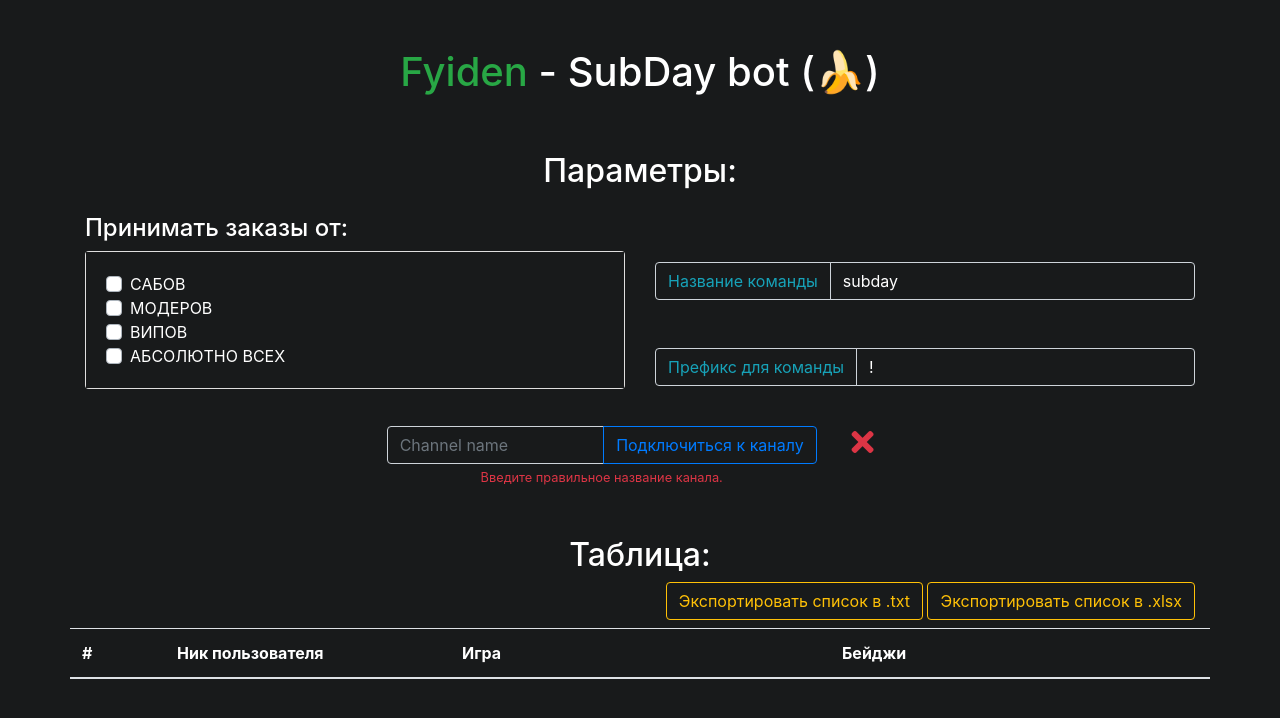
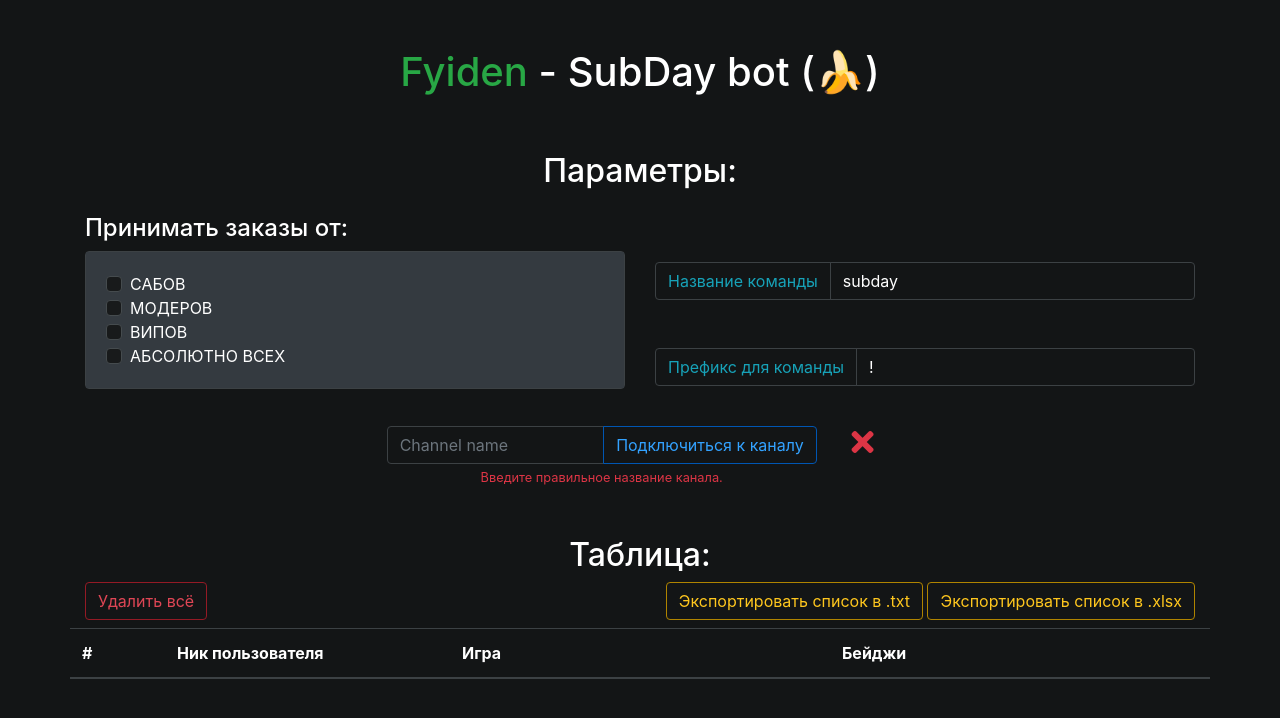
Before and after one commit to Agantor/SubDayBot, a plain HTML site: page index.html in a window 1280 px wide. Drawn offline with nearby package versions, Linux system fonts and the light colour scheme.

Commit message:
added "remove all" button + styles change

```diff
--- a/index.html
+++ b/index.html
@@ -9,7 +9,8 @@
     <meta property="og:description"
         content="Simple Twitch Chat bot for SubDay event that takes requests from the chat and saves them in a convenient format (table, .txt, .xlsx)" />
     <meta property="og:image" content="./images/uwu_purple112.png" />
-    <meta property="og:image:secure_url" content="https://static-cdn.jtvnw.net/emoticons/v2/303901608/default/dark/2.0" />
+    <meta property="og:image:secure_url"
+        content="https://static-cdn.jtvnw.net/emoticons/v2/303901608/default/dark/2.0" />
     <meta property="og:image:type" content="image/png" />
     <meta property="og:image:width" content="540" />
     <meta property="og:image:height" content="540" />
@@ -26,22 +27,23 @@
     <script src="https://stackpath.bootstrapcdn.com/bootstrap/4.5.2/js/bootstrap.min.js"
         integrity="sha384-B4gt1jrGC7Jh4AgTPSdUtOBvfO8shuf57BaghqFfPlYxofvL8/KUEfYiJOMMV+rV"
         crossorigin="anonymous"></script>
-        <link rel="stylesheet" href="https://pro.fontawesome.com/releases/v5.10.0/css/all.css" integrity="sha384-AYmEC3Yw5cVb3ZcuHtOA93w35dYTsvhLPVnYs9eStHfGJvOvKxVfELGroGkvsg+p" crossorigin="anonymous"/>
+    <link rel="stylesheet" href="https://pro.fontawesome.com/releases/v5.10.0/css/all.css"
+        integrity="sha384-AYmEC3Yw5cVb3ZcuHtOA93w35dYTsvhLPVnYs9eStHfGJvOvKxVfELGroGkvsg+p" crossorigin="anonymous" />
 
     <script async src="https://www.googletagmanager.com/gtag/js?id=UA-144022684-1"></script>
     <script>
         window.dataLayer = window.dataLayer || [];
-            function gtag(){dataLayer.push(arguments);}
+        function gtag() { dataLayer.push(arguments); }
         gtag('js', new Date());
 
         gtag('config', 'UA-144022684-1');
     </script>
 
 
-    <script  type="text/javascript" src="./static/tmi.js"></script>
-    <script  type="text/javascript" src="./static/FileSaver.js"></script>
-    <script  type="text/javascript" src="./static/xlsx.core.min.js"></script>
-    <script  type="text/javascript" src="./static/main.js"></script>
+    <script type="text/javascript" src="./static/tmi.js"></script>
+    <script type="text/javascript" src="./static/FileSaver.js"></script>
+    <script type="text/javascript" src="./static/xlsx.core.min.js"></script>
+    <script type="text/javascript" src="./static/main.js"></script>
 </head>
 
 <body>
@@ -49,15 +51,16 @@
 
     <div class="container text-white">
         <div class="text-center">
-            <h1 class=" pt-5"><a class="text-success" href="https://www.twitch.tv/fyiden">Fyiden</a>  - SubDay bot (🍌)</h1>
+            <h1 class=" pt-5"><a class="text-success" href="https://www.twitch.tv/fyiden">Fyiden</a> - SubDay bot (🍌)
+            </h1>
 
 
             <h2 class="text-center pt-5">Параметры:</h2>
             <div class="row">
                 <div class="text-left my-3 col-6">
                     <h4>Принимать заказы от:</h3>
-                        <div class="card ">
-                            <div class="card-body text-uppercase">
+                        <div class="card bg-dark">
+                            <div class="card-body text-uppercase bg-dark">
 
                                 <div class="custom-control custom-checkbox text-left  pl-4">
                                     <input type="checkbox" class="custom-control-input" id="subCheckBox">
@@ -134,11 +137,43 @@
 
             <!-- <hr> -->
             <h2 class="text-center pt-5">Таблица:</h2>
-            <div class="text-right">
-                <button class="btn btn-outline-warning" type="button" id="button-addon2" onclick="saveTxtFile()">Экспортировать список в
+            <div class="row">
+                <div class="text-left col-3">
+                    <button class="btn btn-outline-danger" type="button" id="button-addon2"
+                          data-toggle="modal"
+                        data-target=".bd-example-modal-sm">Удалить всё</button>
+                    <!-- <button type="button" class="btn btn-primary" data-toggle="modal"
+                        data-target=".bd-example-modal-sm">Small modal</button> -->
+
+                    <div class="modal fade bd-example-modal-sm" tabindex="-1" role="dialog"
+                        aria-labelledby="mySmallModalLabel" aria-hidden="true">
+                        <div class="modal-dialog">
+                            <div class="modal-content bg-dark">
+                                <!-- <div class="modal-header  bg-dark">
+                                  <h5 class="modal-title">Удалить все запросы?</h5>
+                                  <button type="button" class="close" data-dismiss="modal" aria-label="Close">
+                                    <span class=" bg-dark" aria-hidden="true">&times;</span>
+                                  </button>
+                                </div> -->
+                                <div class="modal-body">
+                                  <h2>Удалить все запросы?</h2>
+                                </div>
+                                <div class="modal-footer">
+                                  <button type="button" class="btn btn-outline-danger px-4" onclick="clearMessages()"  data-dismiss="modal">Да</button>
+                                  <button type="button" class="btn btn-secondary px-4" data-dismiss="modal">Нет</button>
+                                </div>
+                              </div>
+                        </div>
+                    </div>
+                </div>
+                <div class="text-right col-9">
+                    <button class="btn btn-outline-warning" type="button" id="button-addon2"
+                        onclick="saveTxtFile()">Экспортировать список в
                         .txt</button>
-                    <button class="btn btn-outline-warning" type="button" id="button-addon2" onclick="saveExcelFile()">Экспортировать список в
+                    <button class="btn btn-outline-warning" type="button" id="button-addon2"
+                        onclick="saveExcelFile()">Экспортировать список в
                         .xlsx</button>
+                </div>
             </div>
         </div>
         <table class="table mt-2 text-white">
--- a/static/main.js
+++ b/static/main.js
@@ -440,3 +440,10 @@ function saveExcelFile() {
     /* write workbook */
     XLSX.writeFile(wb, filename);
 }
+
+
+function clearMessages(){
+    config.messages = []
+    localStorage.removeItem('subDay_' + 'messages')
+    loadListToTable()
+}
--- a/static/styles.css
+++ b/static/styles.css
@@ -1,18 +1,44 @@
 /* *{
     background-color: #181a1b;
 } */
-div {
+/* div {
     background-color: #181a1b;
-}
+} */
 
 html,
 body,
 input,
 span {
-    background-color: #181a1b !important;
+    background-color: rgb(19, 21, 22) !important
     /* color: green; */
 }
+*{
+    border-color: rgb(60, 65, 68) !important;
+}
 
+.btn-outline-danger {
+    color: rgb(223, 70, 85) !important;
+    border-color: rgb(148, 26, 37) !important;
+}
+
+.btn-outline-danger:hover {
+    color: white !important;
+    /* border-color: rgb(148, 26, 37) !important; */
+}
+.btn-outline-warning {
+    color: rgb(255, 199, 30) !important;
+    border-color: rgb(176, 132, 0) !important;
+}
+
+.btn-outline-primary {
+    color: rgb(51, 162, 255) !important;
+    border-color: rgb(0, 86, 179) !important;
+}
+
+.custom-control-label::before {
+    background-color: rgb(24, 26, 27) !important;
+    border-color: rgb(69, 75, 78) !important;
+}
 .badge-image {
     padding: 5px;
 }
```
Lines whose indentation alone changed are shown as unchanged.
